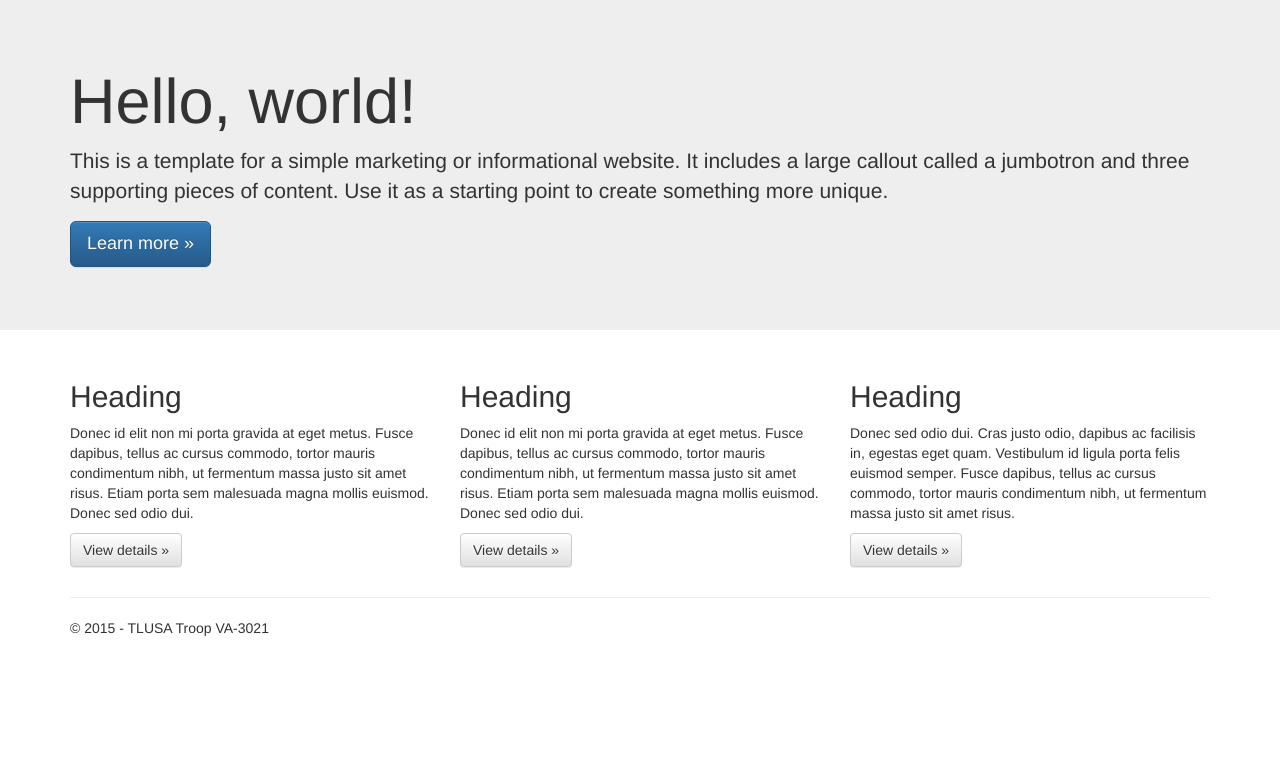
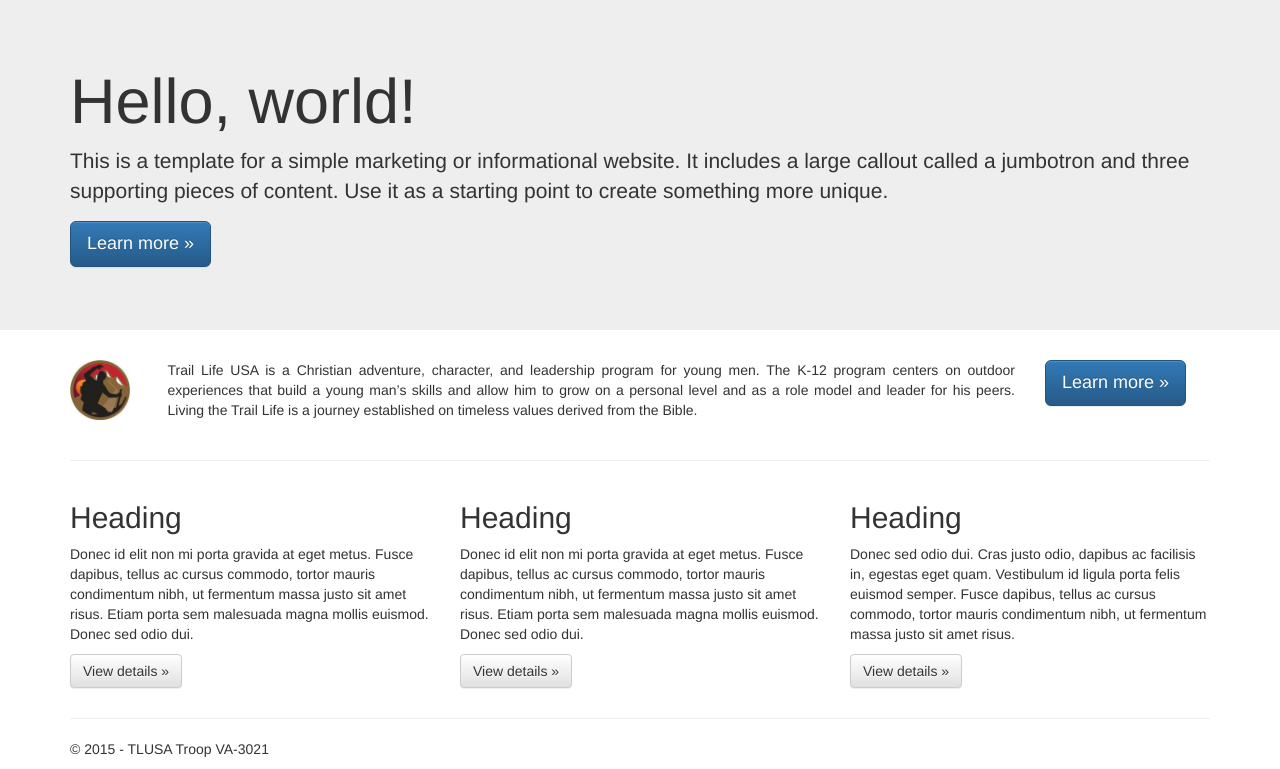
Before and after one commit to eclubb/eclubb.github.io, a website: page app/assets/index.html in a window 1280 px wide. Shown: the part 87-856 px from the top of the page. Before the commit the page ends 800 px from the top, so only its background shows below. Drawn offline with nearby package versions, Linux system fonts and the light colour scheme.

Commit message:
Add blurb on Trail Life.

```diff
--- a/app/assets/css/main.css
+++ b/app/assets/css/main.css
@@ -20,3 +20,7 @@ button.navbar-toggle {
 ul.nav {
   margin-top: 15px;
 }
+
+#tlusa-blurb {
+  margin-bottom: 30px;
+}
--- a/app/assets/partials/home.html
+++ b/app/assets/partials/home.html
@@ -10,7 +10,29 @@
 </div>
 
 <div class="container">
-  <!-- Example row of columns -->
+  <div id="tlusa-blurb" class="row">
+    <div class="col-md-1 text-justify">
+      <img src="site_icon-128x128.png" width="60px" class="hidden-sm hidden-xs">
+    </div>
+
+    <div class="col-md-9 text-justify">
+      <p>
+        Trail Life USA is a Christian adventure, character, and leadership
+        program for young men. The K-12 program centers on outdoor experiences
+        that build a young man’s skills and allow him to grow on a personal
+        level and as a role model and leader for his peers.  Living the Trail
+        Life is a journey established on timeless values derived from the
+        Bible.
+      </p>
+    </div>
+
+    <div class="col-md-2 text-justify">
+      <p><a class="btn btn-primary btn-lg" href="http://www.traillifeusa.com" target="_blank" role="button">Learn more &raquo;</a></p>
+    </div>
+  </div>
+
+  <hr>
+
   <div class="row">
     <div class="col-md-4">
       <h2>Heading</h2>
```
